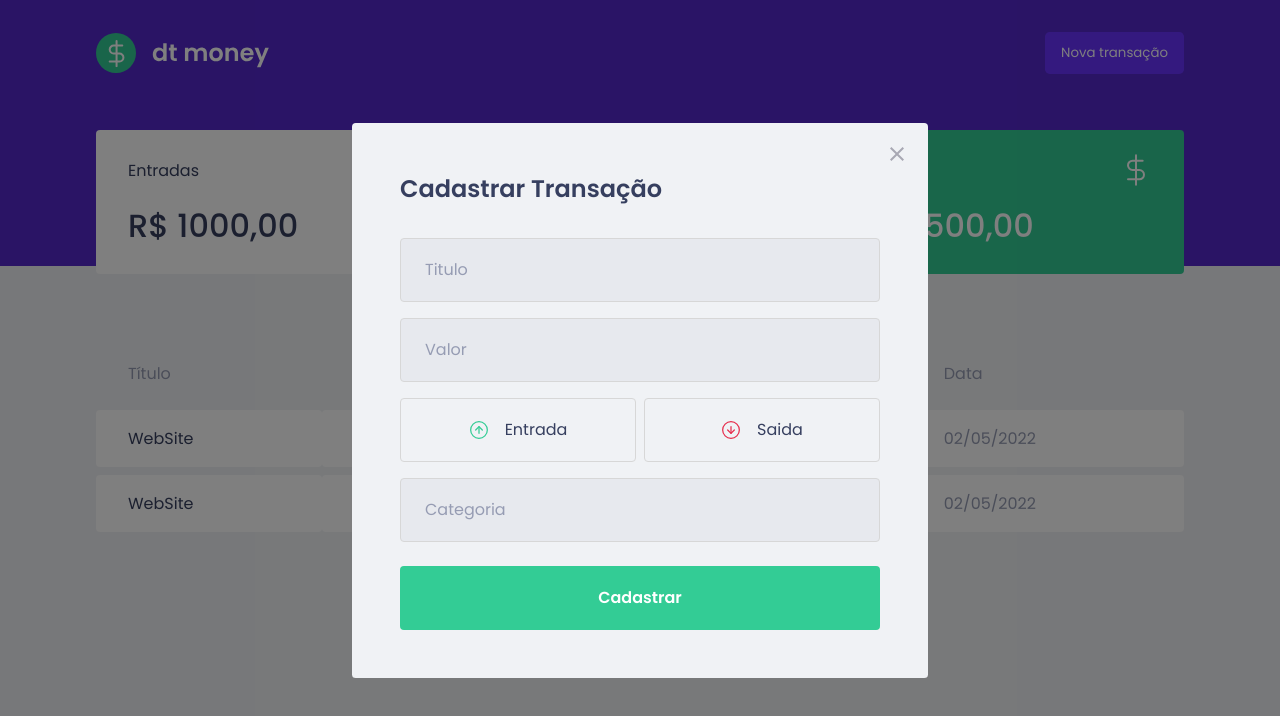
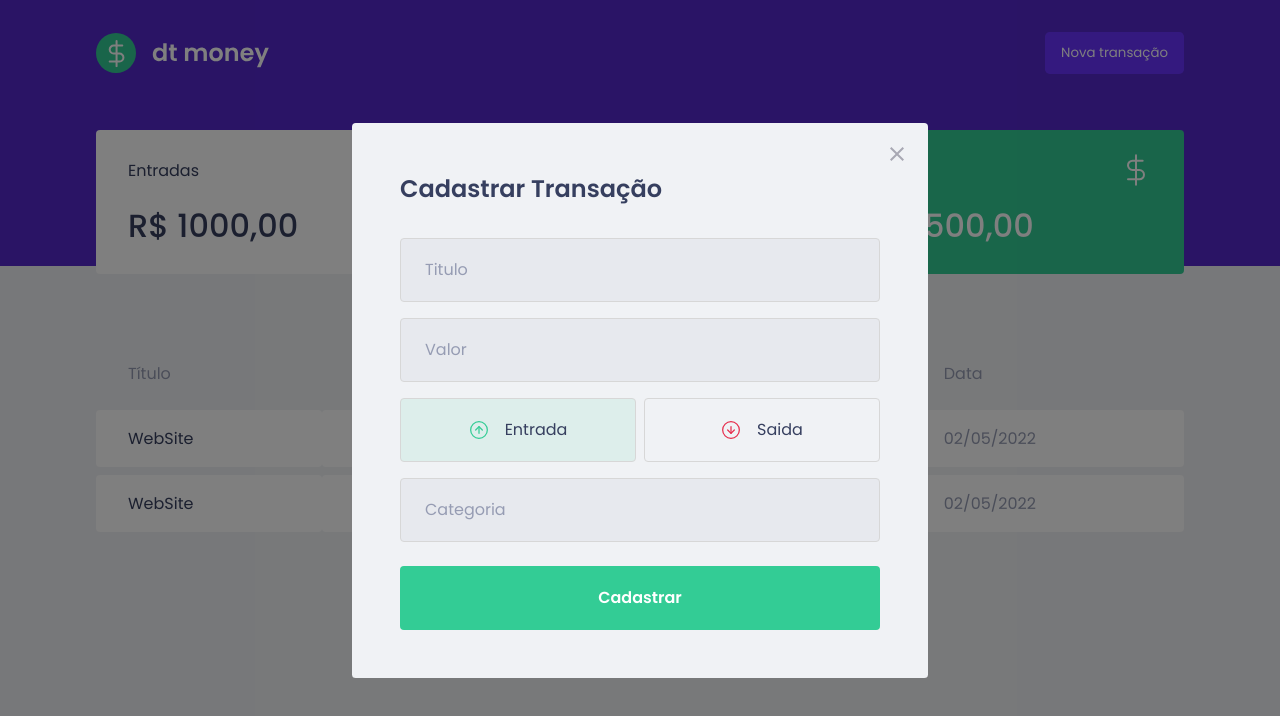
Before and after one commit to britoga/DtMoney, a React (Create React App) app: page / in a window 1280 px wide. Both pictures are taken after a click on the button "Nova transação". Shown: the top 716 px of the page. Built offline with nearby package versions, Linux system fonts and the light colour scheme; no server answers; what miragejs would draw is missing.

Commit message:
Add funcionalidade e cores nos botões de entrada e saida

```diff
--- a/src/components/NewTransactionModal/index.tsx
+++ b/src/components/NewTransactionModal/index.tsx
@@ -2,7 +2,8 @@
 import incomeImg from '../../assets/income.svg';
 import outcomeImg from '../../assets/outcome.svg';
 import closeImg from '../../assets/close.svg';
-import { Container, TransactionTypeContainer } from './styles';
+import { Container, TransactionTypeContainer, RadioBox } from './styles';
+import { useState } from 'react';
 
 interface NewTransactionModalProps {
 	isOpen: boolean;
@@ -10,6 +11,8 @@
 }
 
 export function NewTransactionModal({ isOpen, onRequestClose }: NewTransactionModalProps) {
+	const [type, setType] = useState('deposit');
+
 	return (
 		<Modal isOpen={isOpen} onRequestClose={onRequestClose} overlayClassName={'react-modal-overlay'} className="react-modal-content">
 			<button type="button" onClick={onRequestClose} className="react-modal-close">
@@ -24,15 +27,31 @@
 				<input type="number" placeholder="Valor" />
 
 				<TransactionTypeContainer>
-					<button type="button">
+					<RadioBox
+						type="button"
+						onClick={() => {
+							setType('deposit');
+						}}
+						isActive={type === 'deposit'}
+						activeColor="green"
+						sizeFont="big"
+					>
 						<img src={incomeImg} alt="Entrada" />
 						<span>Entrada</span>
-					</button>
+					</RadioBox>
 
-					<button type="button">
+					<RadioBox
+						type="button"
+						onClick={() => {
+							setType('withdraw');
+						}}
+						isActive={type === 'withdraw'}
+						activeColor="red"
+						sizeFont="big"
+					>
 						<img src={outcomeImg} alt="Saida" />
 						<span>Saida</span>
-					</button>
+					</RadioBox>
 				</TransactionTypeContainer>
 
 				<input placeholder="Categoria" />
--- a/src/components/NewTransactionModal/styles.ts
+++ b/src/components/NewTransactionModal/styles.ts
@@ -1,5 +1,5 @@
 import styled from 'styled-components';
-import { darken } from 'polished';
+import { darken, transparentize } from 'polished';
 
 export const Container = styled.form`
 	h2 {
@@ -54,13 +54,31 @@
 	display: grid;
 	grid-template-columns: 1fr 1fr;
 	gap: 0.5rem;
+`;
 
-	button {
+interface RadioBoxProps {
+	isActive: boolean;
+	activeColor: 'green' | 'red';
+	sizeFont: 'big';
+}
+
+const colors = {
+	green: '#33cc95',
+	red: '#e52e4d',
+};
+
+const fontbig = {
+	big: '50px',
+};
+
+export const RadioBox = styled.button<RadioBoxProps>`
 	height: 4rem;
 	border: 1px solid #d7d7d7;
 	border-radius: 0.25rem;
 
-		background: transparent;
+	background: ${(props) => (props.isActive ? transparentize(0.9, colors[props.activeColor]) : 'transparent')};
+
+	font-size: ${(props) => (props.isActive ? fontbig[props.sizeFont] : '15px;')};
 
 	display: flex;
 	align-items: center;
@@ -83,5 +101,4 @@
 		font-size: 1rem;
 		color: var(--text-title);
 	}
-	}
 `;
```
Lines whose indentation alone changed are shown as unchanged.
